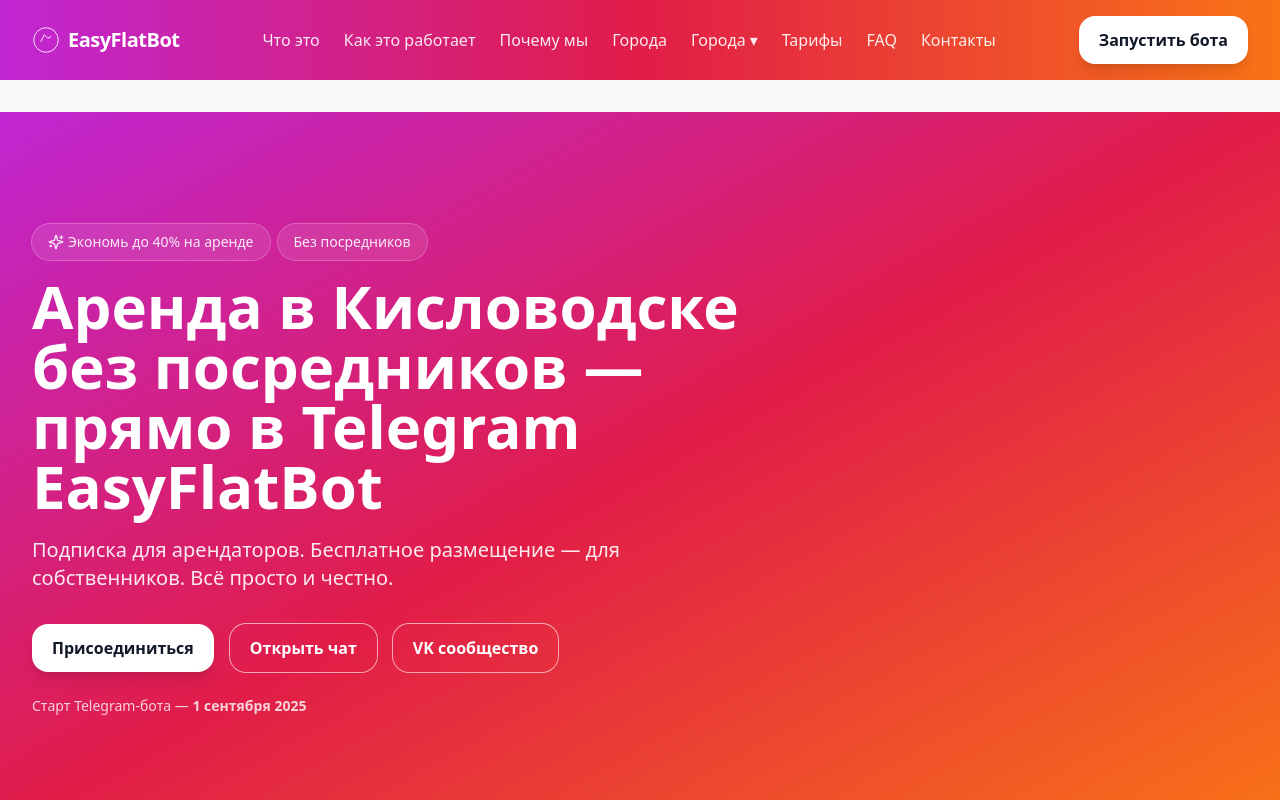
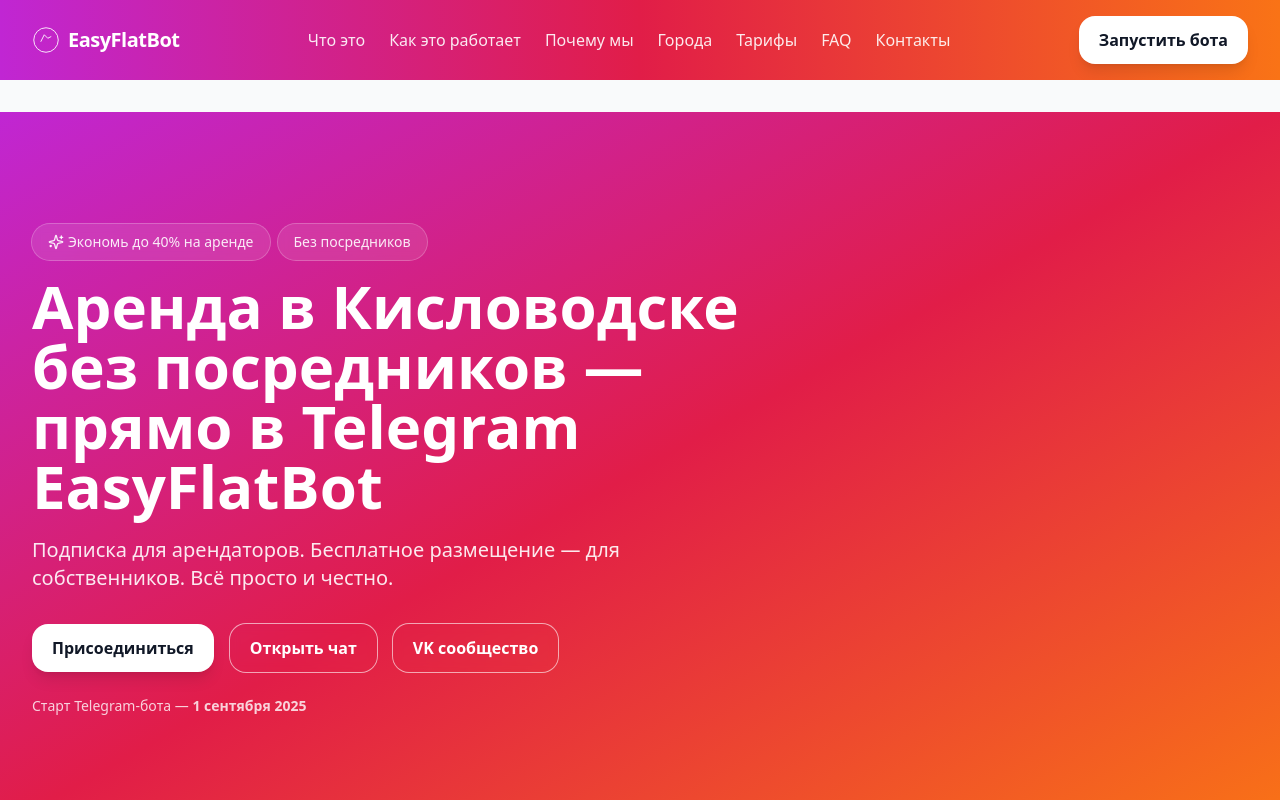
Before and after one commit to nabukhantos-design/easyflatbot-site, a React (Vite) app: page / in a window 1280 px wide. Shown: the top 800 px of the page. Built offline with nearby package versions, Linux system fonts and the light colour scheme.

Commit message:
Update App.jsx

```diff
--- a/src/App.jsx
+++ b/src/App.jsx
@@ -364,62 +364,6 @@
   );
 };
 
-/** ДОБАВЛЕНО: Выпадающий список городов в хедере */
-function CityDropdown() {
-  const [open, setOpen] = useState(false);
-  const items = cities;
-
-  return (
-    <div
-      className="relative"
-      onMouseEnter={() => setOpen(true)}
-      onMouseLeave={() => setOpen(false)}
-    >
-      <button
-        type="button"
-        className="text-white/90 hover:text-white transition-colors inline-flex items-center gap-1"
-        onClick={() => setOpen((v) => !v)}
-        aria-haspopup="menu"
-        aria-expanded={open}
-      >
-        Города
-        <span aria-hidden>▾</span>
-      </button>
-
-      {open && (
-        <div
-          className="absolute left-0 top-full mt-2 w-56 rounded-xl bg-white shadow-lg ring-1 ring-black/5 py-2 z-50"
-          role="menu"
-        >
-          {items.map((c) =>
-            c.href ? (
-              <a
-                key={c.name}
-                href={c.href}
-                role="menuitem"
-                className="block px-4 py-2 text-sm text-gray-800 hover:bg-gray-50"
-                onClick={() => c.goal && window.ym?.(YM_ID, "reachGoal", c.goal)}
-              >
-                {c.name}
-              </a>
-            ) : (
-              <span
-                key={c.name}
-                role="menuitem"
-                aria-disabled="true"
-                className="block px-4 py-2 text-sm text-gray-400 cursor-not-allowed"
-              >
-                {c.name}
-              </span>
-            )
-          )}
-        </div>
-      )}
-    </div>
-  );
-}
-/** /ДОБАВЛЕНО */
-
 export default function EasyFlatBotSite() {
   useEffect(() => {
     if (typeof window !== "undefined" && !window.__EFB_TESTED__) {
@@ -443,9 +387,6 @@
                 <NavLink href="#how">Как это работает</NavLink>
                 <NavLink href="#benefits">Почему мы</NavLink>
                 <NavLink href="#cities">Города</NavLink>
-                {/* ДОБАВЛЕНО: dropdown со списком городов */}
-                <CityDropdown />
-                {/* /ДОБАВЛЕНО */}
                 <NavLink href="#pricing">Тарифы</NavLink>
                 <NavLink href="#faq">FAQ</NavLink>
                 <NavLink href="#contacts">Контакты</NavLink>
```
